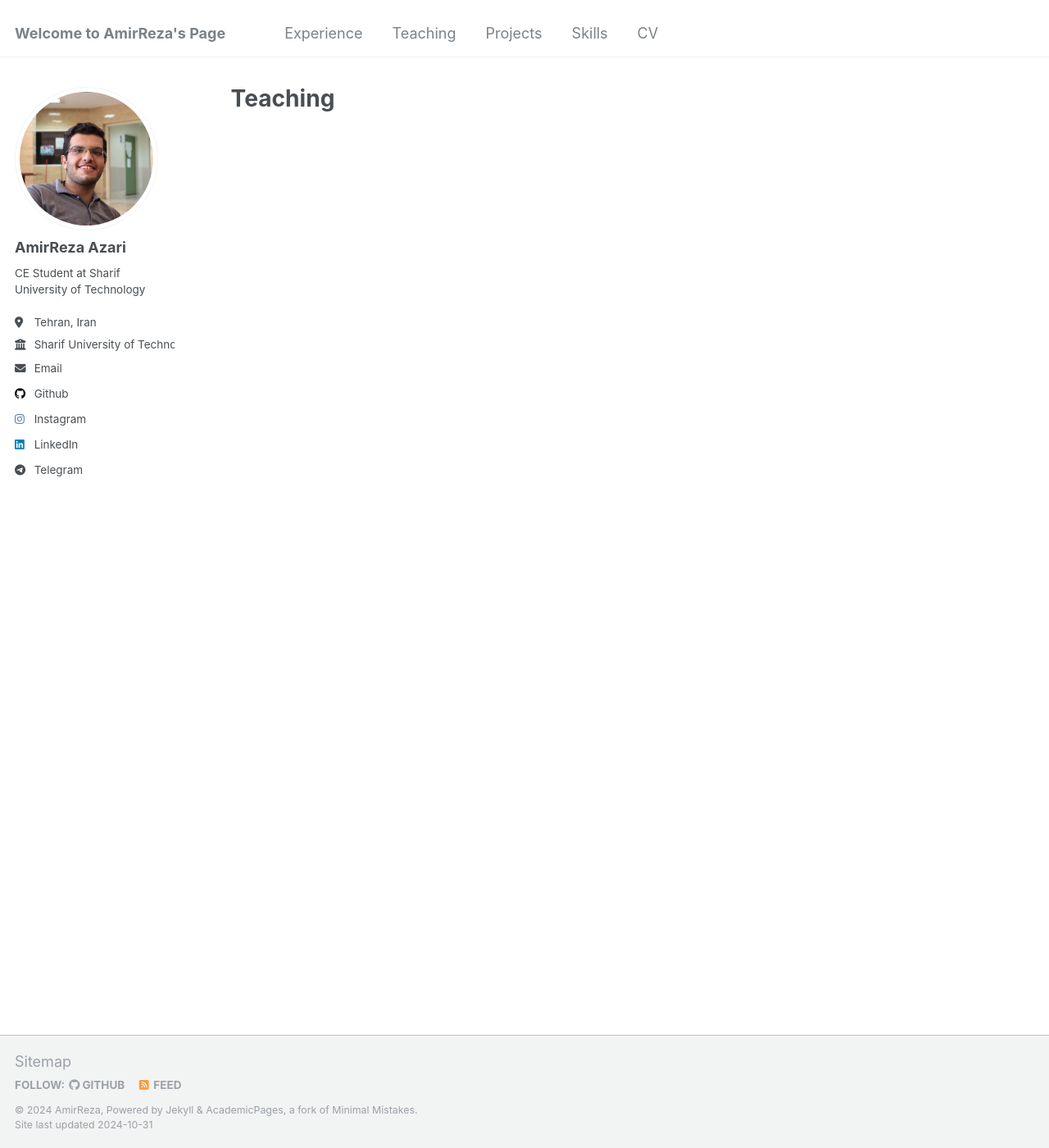
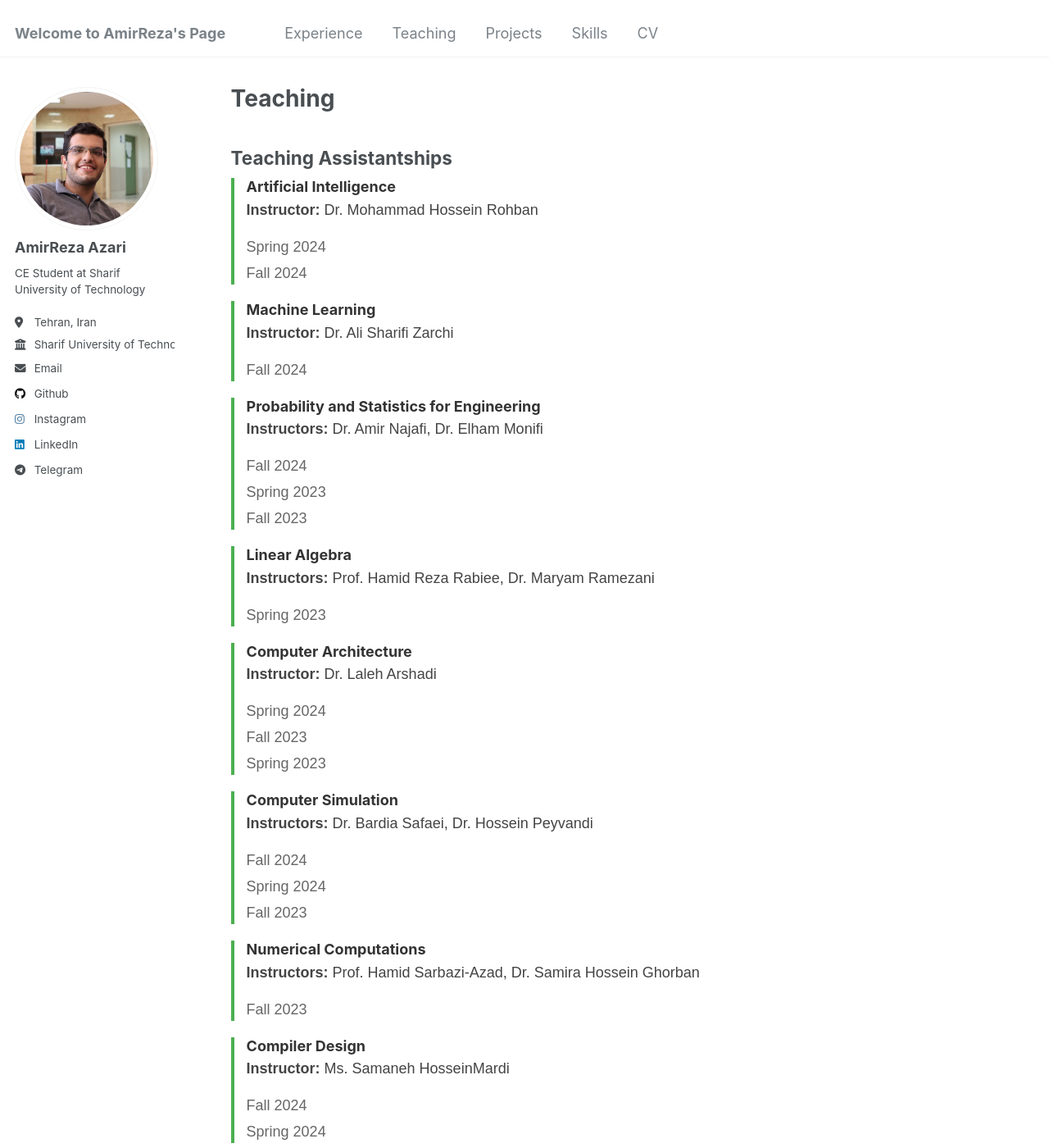
Before and after one commit to Amirreza81/Amirreza81.github.io, a Jekyll site: the page built from _pages/teaching.md, in a window 1280 px wide and 1400 px high. Shown: the whole window at 82% size. Built offline with Jekyll 4.4.1, drawn with Linux system fonts in a browser that asks for light colours; some of the changed text lies outside the part shown.

Commit message:
add teachin part

```diff
--- a/_pages/teaching.md
+++ b/_pages/teaching.md
@@ -4,3 +4,116 @@ title: "Teaching"
 permalink: /teaching/
 author_profile: true
 ---
+
+## Teaching Assistantships
+
+<div class="teaching-section">
+
+  <div class="teach-item">
+    <h3>Artificial Intelligence</h3>
+    <p><strong>Instructor:</strong> Dr. Mohammad Hossein Rohban</p>
+    <ul>
+      <li>Spring 2024</li>
+      <li>Fall 2024</li>
+    </ul>
+  </div>
+
+  <div class="teach-item">
+    <h3>Machine Learning</h3>
+    <p><strong>Instructor:</strong> Dr. Ali Sharifi Zarchi</p>
+    <ul>
+      <li>Fall 2024</li>
+    </ul>
+  </div>
+
+  <div class="teach-item">
+    <h3>Probability and Statistics for Engineering</h3>
+    <p><strong>Instructors:</strong> Dr. Amir Najafi, Dr. Elham Monifi</p>
+    <ul>
+      <li>Fall 2024</li>
+      <li>Spring 2023</li>
+      <li>Fall 2023</li>
+    </ul>
+  </div>
+
+  <div class="teach-item">
+    <h3>Linear Algebra</h3>
+    <p><strong>Instructors:</strong> Prof. Hamid Reza Rabiee, Dr. Maryam Ramezani</p>
+    <ul>
+      <li>Spring 2023</li>
+    </ul>
+  </div>
+
+  <div class="teach-item">
+    <h3>Computer Architecture</h3>
+    <p><strong>Instructor:</strong> Dr. Laleh Arshadi</p>
+    <ul>
+      <li>Spring 2024</li>
+      <li>Fall 2023</li>
+      <li>Spring 2023</li>
+    </ul>
+  </div>
+
+  <div class="teach-item">
+    <h3>Computer Simulation</h3>
+    <p><strong>Instructors:</strong> Dr. Bardia Safaei, Dr. Hossein Peyvandi</p>
+    <ul>
+      <li>Fall 2024</li>
+      <li>Spring 2024</li>
+      <li>Fall 2023</li>
+    </ul>
+  </div>
+
+  <div class="teach-item">
+    <h3>Numerical Computations</h3>
+    <p><strong>Instructors:</strong> Prof. Hamid Sarbazi-Azad, Dr. Samira Hossein Ghorban</p>
+    <ul>
+      <li>Fall 2023</li>
+    </ul>
+  </div>
+
+  <div class="teach-item">
+    <h3>Compiler Design</h3>
+    <p><strong>Instructor:</strong> Ms. Samaneh HosseinMardi</p>
+    <ul>
+      <li>Fall 2024</li>
+      <li>Spring 2024</li>
+    </ul>
+  </div>
+
+  <div class="teach-item">
+    <h3>Technical Presentation</h3>
+    <p><strong>Instructor:</strong> Dr. Laleh Arshadi</p>
+    <ul>
+      <li>Spring 2024</li>
+    </ul>
+  </div>
+
+</div>
+
+<style>
+  .teaching-section {
+    font-family: Arial, sans-serif;
+  }
+  .teach-item {
+    border-left: 4px solid #4CAF50;
+    padding-left: 15px;
+    margin-bottom: 20px;
+  }
+  .teach-item h3 {
+    margin: 0;
+    color: #333;
+  }
+  .teach-item p {
+    margin: 4px 0;
+    color: #444;
+  }
+  .teach-item ul {
+    list-style-type: none;
+    padding: 0;
+  }
+  .teach-item li {
+    color: #666;
+    margin-bottom: 5px;
+  }
+</style>
```
